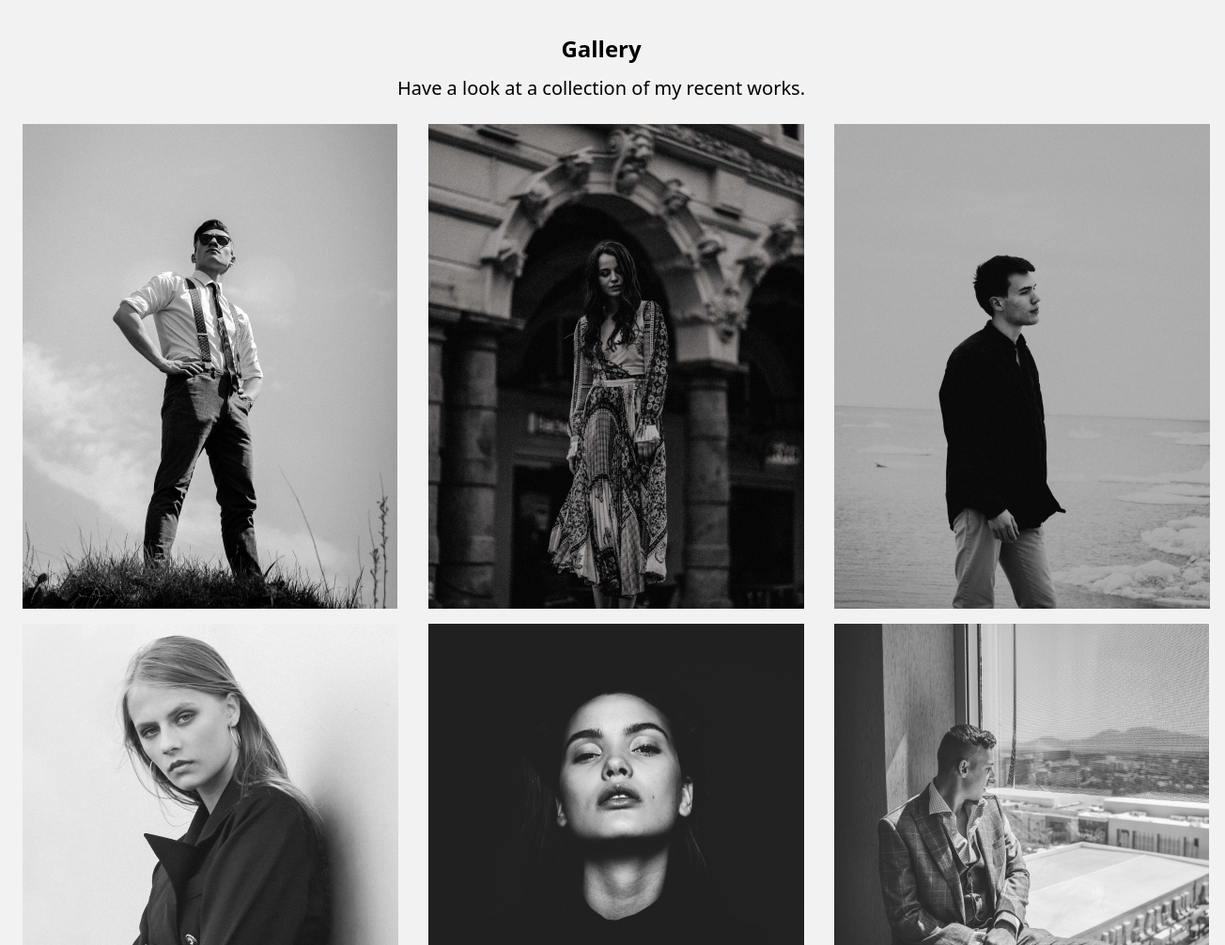
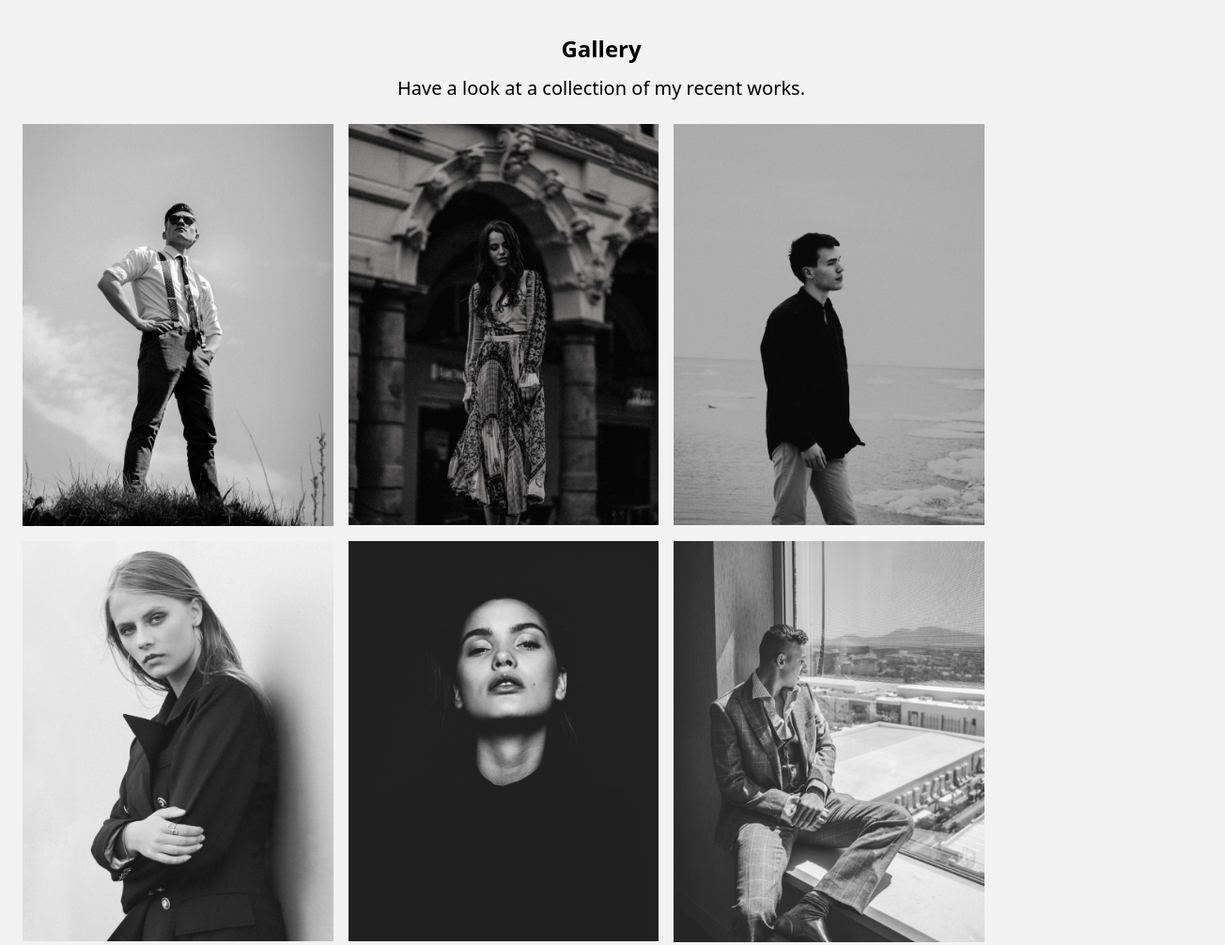
Before and after one commit to Yussasif/Fashion-Envatp-tw, a website: page index.html in a window 1280 px wide. Shown: the part 1460-2466 px from the top of the page at 94% size, 1304 px wide, since content can reach past the window. Drawn offline with Linux system fonts and the light colour scheme.

Commit message:
let me see this one

```diff
--- a/index.html
+++ b/index.html
@@ -99,7 +99,7 @@
             <h2 class="text-2xl font-bold mb-3">Gallery</h2>
             <p class="text-xl text-center">Have a look at a collection of my recent works.</p>
           </div>
-          <div class="hidden sectionThreedown w-full sm:grid grid-cols-3 gap-4 mx-6 mt-6">
+          <div class="hidden sectionThreedown w-4/5 sm:grid grid-cols-3 gap-4 mx-6 mt-6">
             <div class="box1"><img src="images/hls-44.png" alt="" /></div>
             <div class="box2"><img src="images/daniel.png" alt="" /></div>
             <div class="box3"><img src="images/joanna.png" alt="" /></div>
```
Also changed, not shown: css/main.css.
